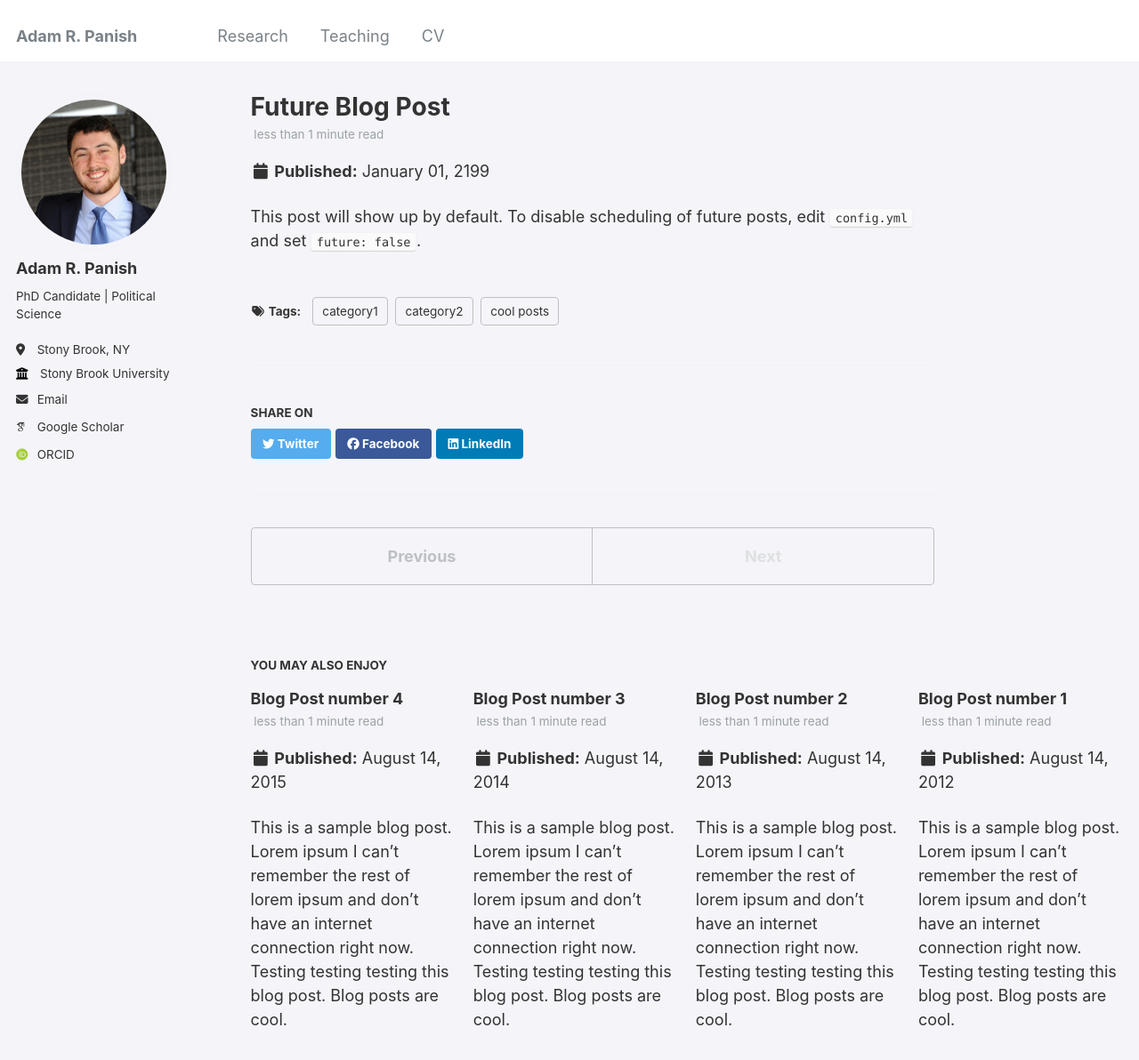
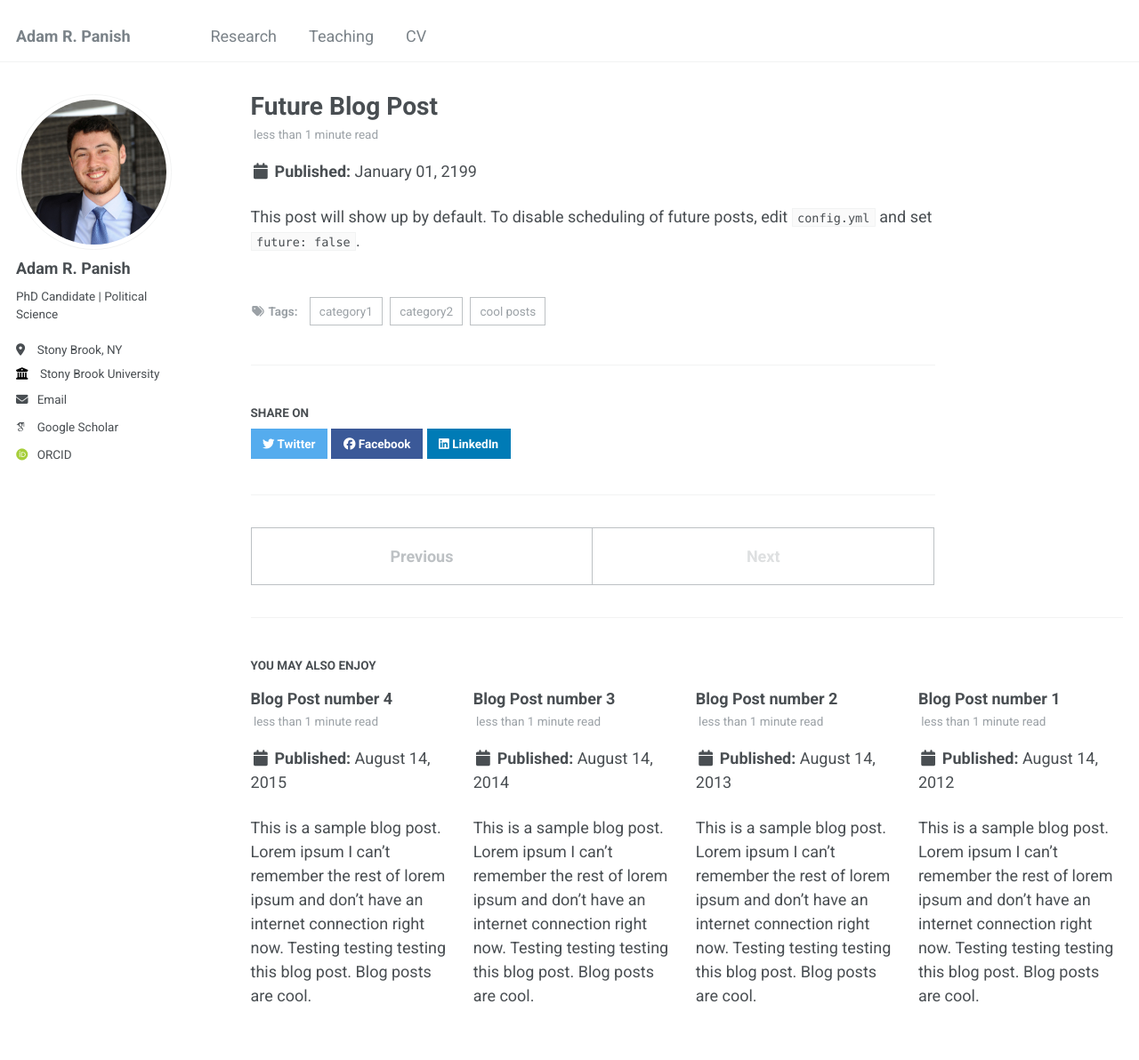
Before and after one commit to adampanish/adampanish.github.io, a Jekyll site: the page built from _posts/2199-01-01-future-post.md, in a window 1280 px wide and 1400 px high. Shown: the top 1192 px of the window at 89% size. Built offline with Jekyll 4.4.1, drawn with Linux system fonts in a browser that asks for light colours; some web fonts are replaced.

Commit message:
Update _variables.scss

```diff
--- a/_sass/_variables.scss
+++ b/_sass/_variables.scss
@@ -5,24 +5,9 @@
 /*
    Typography
    ========================================================================== */
-body {
-  background-color: #f4f4f9; /* light gray */
-}
+@import url('https://fonts.googleapis.com/css2?family=Roboto:wght@400;700&display=swap');
 
-/* Text color */
-p, li, h1, h2, h3, h4, h5, h6 {
-  color: #333333; /* dark gray */
-}
-
-/* Links */
-a {
-  color: #1a73e8; /* blue */
-}
-a:hover {
-  color: #c5221f; /* red for hover */
-}
-
-$doc-font-size              : 16;
+$doc-font-size              : 12;
 
 /* paragraph indention */
 $paragraph-indent           : false; // true, false (default)
@@ -30,7 +15,7 @@ $indent-var                 : 1.3em;
 
 /* system typefaces */
 $serif                      : Georgia, Times, serif;
-$sans-serif                 : -apple-system, ".SFNSText-Regular", "San Francisco", "Roboto", "Segoe UI", "Helvetica Neue", "Lucida Grande", Arial, sans-serif;
+$sans-serif                 : 'Roboto', -apple-system, ".SFNSText-Regular", "San Francisco", "Segoe UI", "Helvetica Neue", "Lucida Grande", Arial, sans-serif;
 $monospace                  : Monaco, Consolas, "Lucida Console", monospace;
 
 /* sans serif typefaces */
@@ -88,7 +73,7 @@ $primary-color              : #7a8288;
 $success-color              : #62c462;
 $warning-color              : #f89406;
 $danger-color               : #ee5f5b;
-$info-color                 : #52adc8;
+$info-color                 : #c5221f;
 
 /* brands */
 $behance-color              : #1769FF;
@@ -174,8 +159,8 @@ $susy: (
    Other
    ========================================================================== */
 
-$border-radius              : 4px;
-$box-shadow                 : 0 1px 1px rgba(0, 0, 0, 0.125);
+$border-radius              : 0px;
+$box-shadow                 : 0 0px 0px rgba(0, 0, 0, 0.125);
 $navicon-width              : 28px;
 $navicon-height             : 4px;
 $global-transition          : all 0.2s ease-in-out;
```
